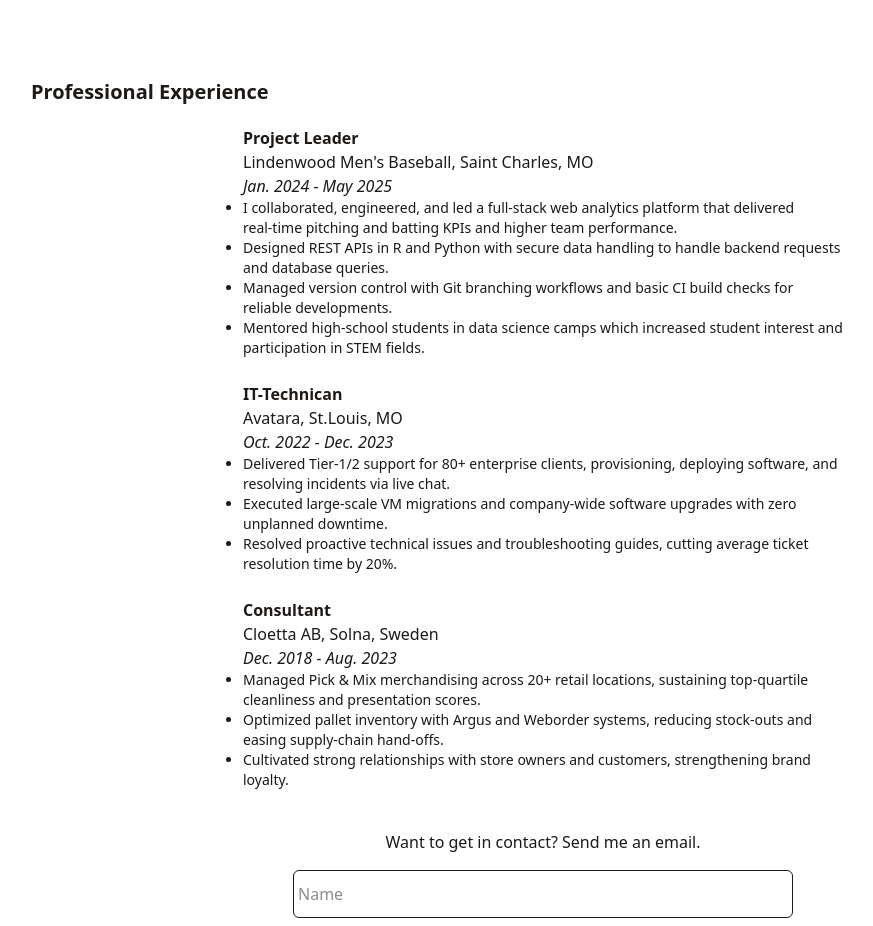
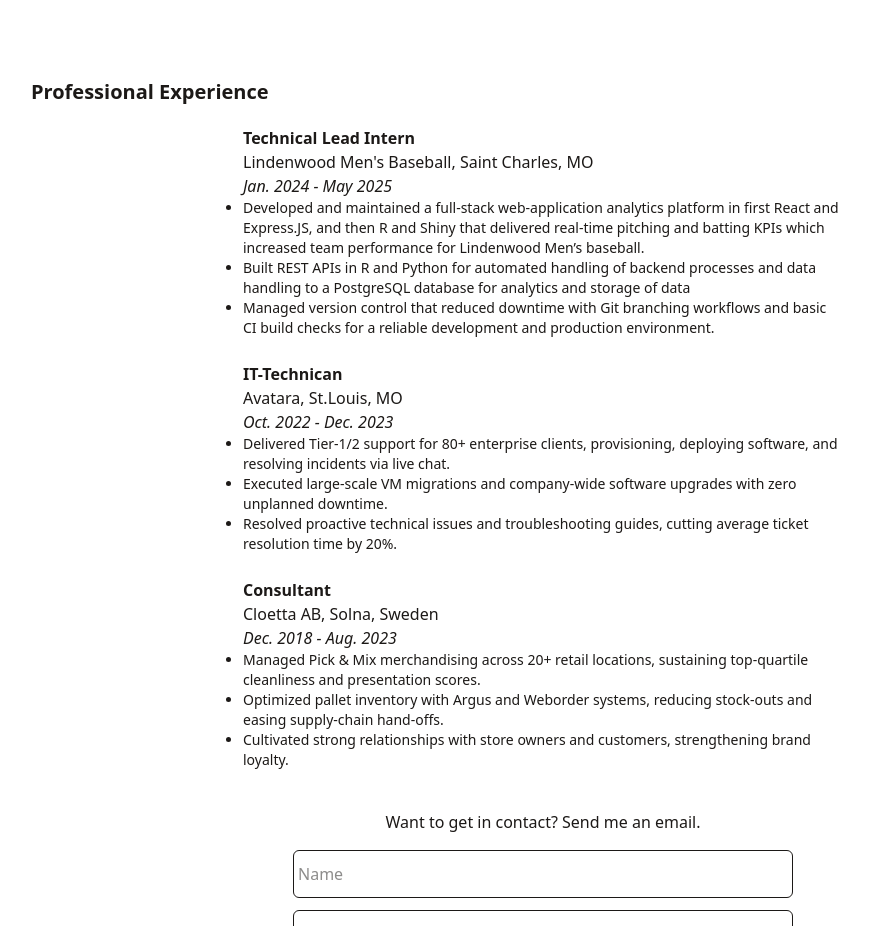
Before and after one commit to ErkanPerkan25/minimal-portfolio, a React (Vite) app: page / in a window 1280 px wide. Shown: the part 1442-2368 px from the top of the page, without its empty margins (97-970 px from the left). Built offline with nearby package versions, Linux system fonts and the light colour scheme.

Commit message:
Updated information about experience

```diff
--- a/src/data/experience.js
+++ b/src/data/experience.js
@@ -1,12 +1,14 @@
 export default [
     {
-        title:"Project Leader",
+        title:"Technical Lead Intern",
         company:"Lindenwood Men's Baseball",
         desc: [
-            `I collaborated, engineered, and led a full‑stack web analytics platform that delivered real‑time pitching and batting KPIs and higher team performance.`,
-            `Designed REST APIs in R and Python with secure data handling to handle backend requests and database queries.`,
-            `Managed version control with Git branching workflows and basic CI build checks for reliable developments.`,
-            `Mentored high-school students in data science camps which increased student interest and participation in STEM fields.`
+            `Developed and maintained a full-stack web-application analytics platform in first React and Express.JS, and
+             then R and Shiny that delivered real-time pitching and batting KPIs which increased team performance for
+             Lindenwood Men’s baseball.`,
+            `Built REST APIs in R and Python for automated handling of backend processes and data handling to a PostgreSQL database for analytics and storage of data`,
+            `Managed version control that reduced downtime with Git branching workflows and basic CI build checks for
+            a reliable development and production environment.`,
         ],
         location: "Saint Charles, MO",
         time: "Jan. 2024 - May 2025",
```
